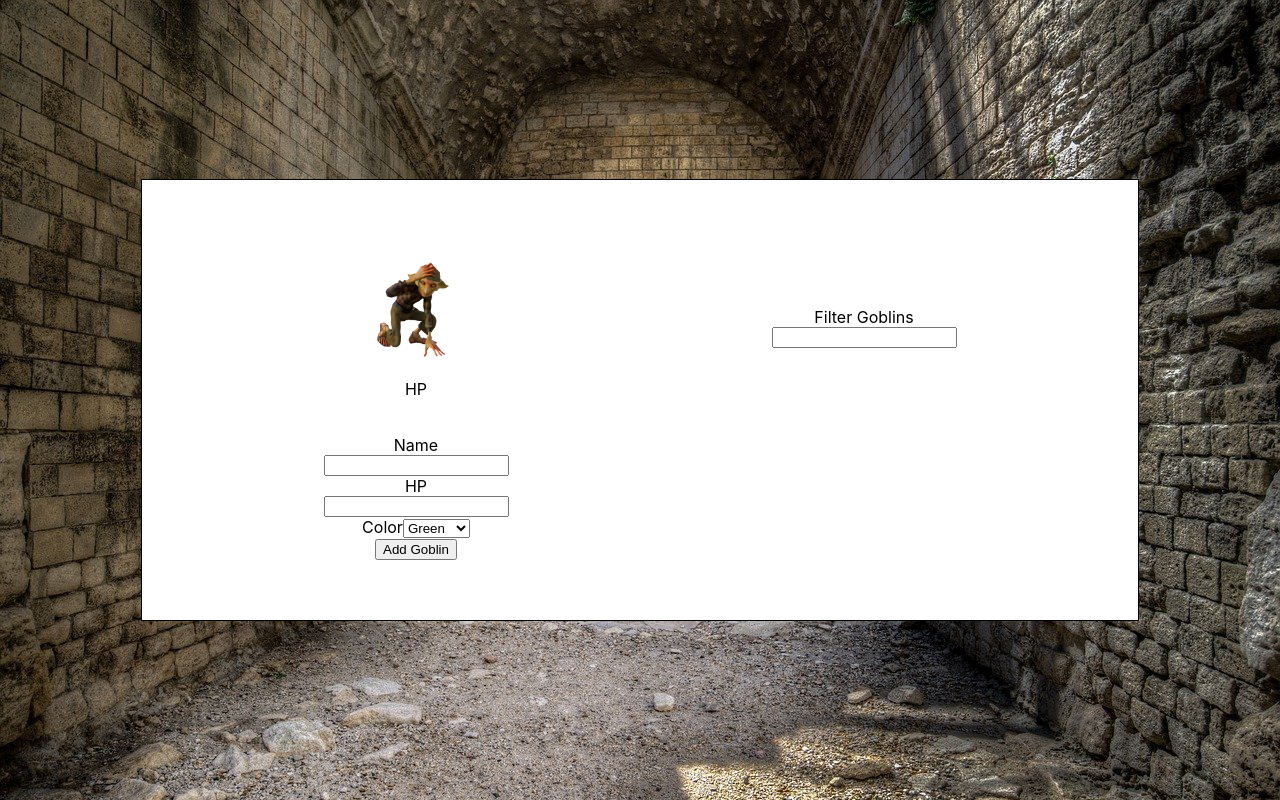
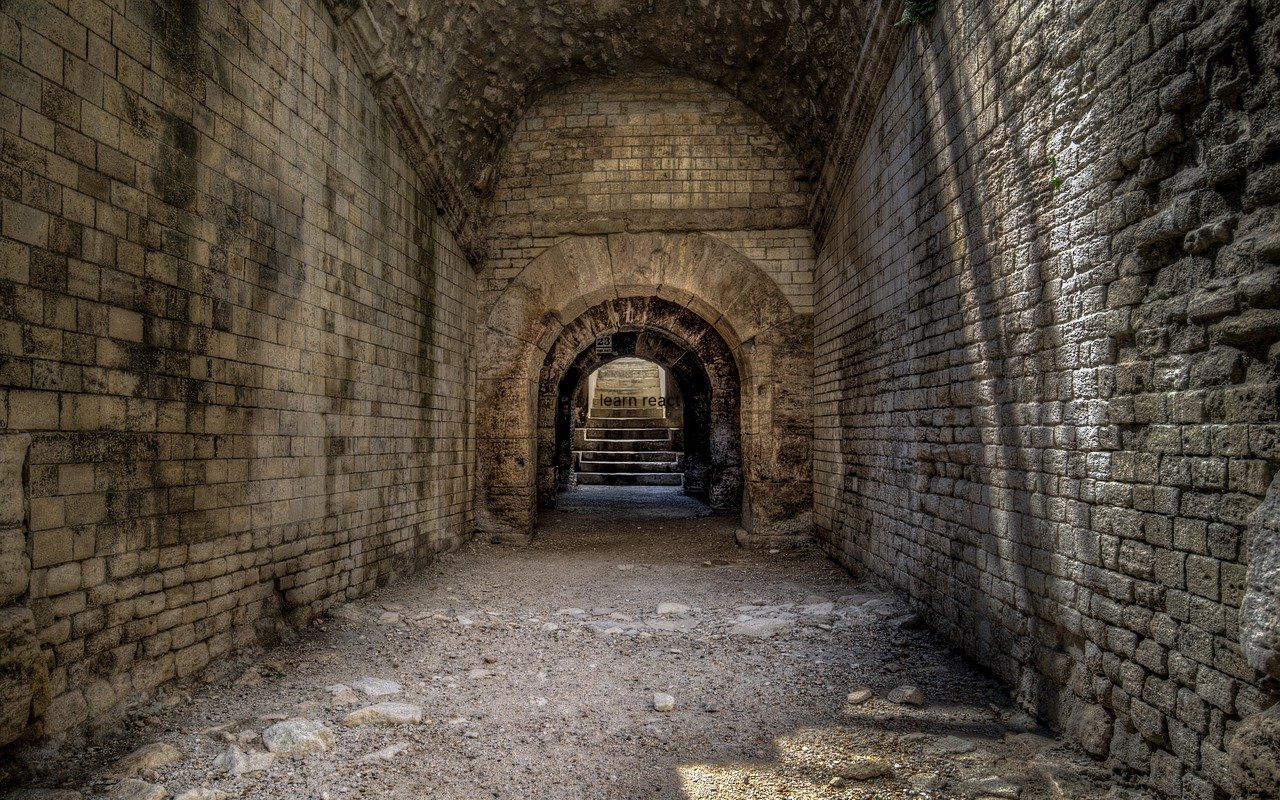
Before and after one commit to rileyjhoff/2.2b-goblin-builder-half-baked, a React (Create React App) app: page / in a window 1280 px wide. Built offline with nearby package versions, Linux system fonts and the light colour scheme.

Commit message:
fix lint errors and update test to deploy to netlify

```diff
--- a/src/App.js
+++ b/src/App.js
@@ -1,7 +1,7 @@
 import './App.css';
-import GoblinForm from './GoblinForm';
-import GoblinList from './GoblinList';
-import Goblin from './Goblin';
+// import GoblinForm from './GoblinForm';
+// import GoblinList from './GoblinList';
+// import Goblin from './Goblin';
 
 function App() {
   /*
@@ -13,66 +13,67 @@ function App() {
       goblinFormColor, which is how we track the user input for the current color of the goblin in the form
 */
 
-  function submitGoblin(e) {
-    e.preventDefault()
+  // function submitGoblin(e) {
+  //   e.preventDefault();
 
-    // on submit, make a new goblin object with a name that comes from the form state, an hp that comes from the form state, and a color that comes from the form state
+  //   // on submit, make a new goblin object with a name that comes from the form state, an hp that comes from the form state, and a color that comes from the form state
 
-    // update the allGoblins array. Add the new goblin to the allGoblins array immutably.
+  //   // update the allGoblins array. Add the new goblin to the allGoblins array immutably.
 
-    // clear out the goblin form state items by setting them to empty strings. This will cause the form to reset in the UI.
-  }
+  //   // clear out the goblin form state items by setting them to empty strings. This will cause the form to reset in the UI.
+  // }
 
-  function handleDeleteGoblin(name) {
-    // find the index of the goblin in allGoblins with this name
+  // function handleDeleteGoblin(name) {
+  //   // find the index of the goblin in allGoblins with this name
+  //   // use splice to delete the goblin object at this index
+  //   // update the allGoblins array immutably to this new, smaller array
+  // }
 
-    // use splice to delete the goblin object at this index
+  // function handleFilterGoblins(search) {
+  //   // use the filter method to get an array of goblins whose name includes this search argument
+  //   // if there is a search argument, set the filtered goblins to the filtered goblins
+  //   // if the search argument is undefined, set the filtered goblins in state to just be the array of all goblins
+  // }
 
-    // update the allGoblins array immutably to this new, smaller array
-  }
-
-  function handleFilterGoblins(search) {
-    // use the filter method to get an array of goblins whose name includes this search argument
-
-    // if there is a search argument, set the filtered goblins to the filtered goblins
-    // if the search argument is undefined, set the filtered goblins in state to just be the array of all goblins
-  }
-
-
-  return (
-    <div className="App">
-      <div className='current-goblin quarter'>
-        <Goblin goblin={{
-          /*
-            use the goblin form state to make a goblin object and to display it.
-            This will let the user see the current form state
-          */
-        }}/>
-      </div>
-      <div className='goblin-filter quarter'>
-        Filter Goblins
-        {/* note that handleFilterGoblins is defined upstairs. This is where the allGoblins array gets filtered */}
-        <input onChange={(e) => handleFilterGoblins(e.target.value)} />
-      </div>
-      <GoblinForm
-        /*
-        This component takes in a ton of props!
-        Here is the list of props to pass:
-          submitGoblin,
-          goblinFormName,
-          setGoblinFormName,
-          goblinFormColor,
-          setGoblinFormColor,
-          goblinFormHP,
-          setGoblinFormHP,
-        */
-      />
-      <GoblinList
-        goblins={[]} // this takes in an array of goblins. If the filteredGoblins has a length, use that array. Otherwise, use the allGoblins array
-        handleDeleteGoblin={handleDeleteGoblin} // note that the goblin list has access to the ability to delete
-      />
-    </div>
-  );
+  return <div>learn react</div>;
+  // return (
+  //   <div className="App">
+  //     <div className="current-goblin quarter">
+  //       <Goblin
+  //         goblin={
+  //           {
+  //             /*
+  //           use the goblin form state to make a goblin object and to display it.
+  //           This will let the user see the current form state
+  //         */
+  //           }
+  //         }
+  //       />
+  //     </div>
+  //     <div className="goblin-filter quarter">
+  //       Filter Goblins
+  //       {/* note that handleFilterGoblins is defined upstairs. This is where the allGoblins array gets filtered */}
+  //       <input onChange={(e) => handleFilterGoblins(e.target.value)} />
+  //     </div>
+  //     <GoblinForm
+  //     /*
+  //       This component takes in a ton of props!
+  //       Here is the list of props to pass:
+  //         submitGoblin,
+  //         goblinFormName,
+  //         setGoblinFormName,
+  //         goblinFormColor,
+  //         setGoblinFormColor,
+  //         goblinFormHP,
+  //         setGoblinFormHP,
+  //       */
+  //     />
+  //     <GoblinList
+  //       goblins={[]} // this takes in an array of goblins. If the filteredGoblins has a length, use that array. Otherwise, use the allGoblins array
+  //       handleDeleteGoblin={handleDeleteGoblin} // note that the goblin list has access to the ability to delete
+  //     />
+  //   </div>
+  // );
 }
 
 export default App;
```
Also changed, not shown: 1 other file (tests, documents, lock files or other folders).
